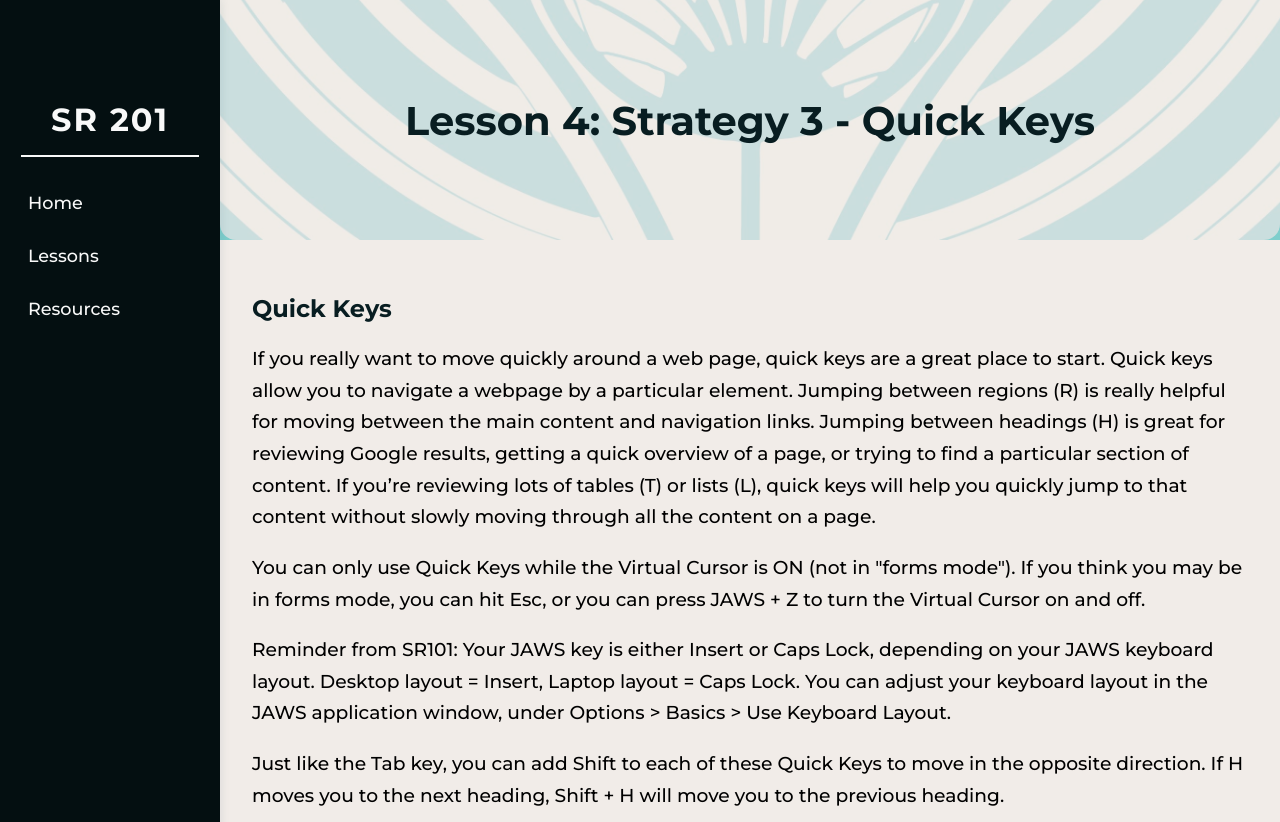
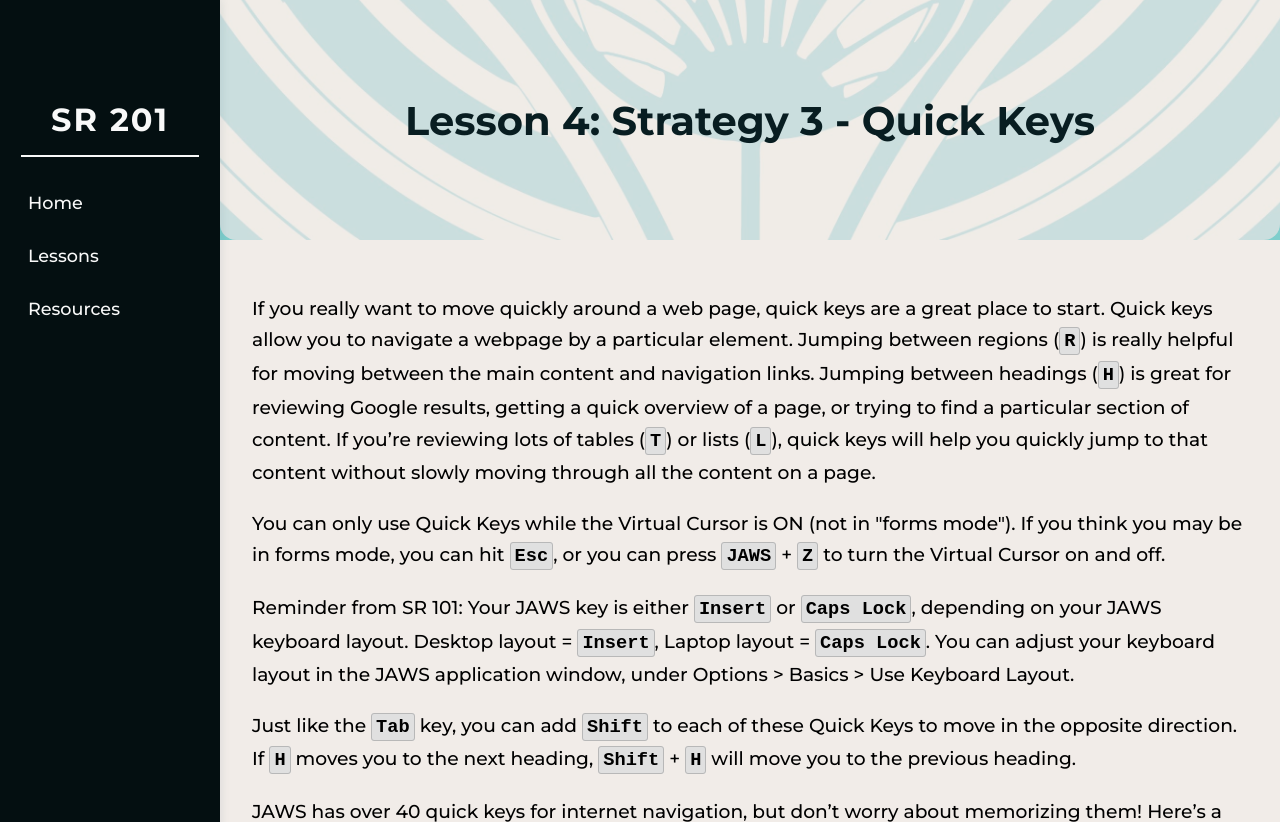
Before and after one commit to mcantino0/screen-reader-201, a plain HTML site: page strategy-3.html in a window 1280 px wide. Shown: the top 822 px of the page. Drawn offline with Linux system fonts and the light colour scheme.

Commit message:
style updates

```diff
--- a/strategy-3.html
+++ b/strategy-3.html
@@ -193,6 +193,13 @@
     .next-btn {
       margin-left: auto;
     }
+    kbd {
+  font-weight: bold;
+  background: #E0E0E0;
+  border: 1px solid #B8B8B8;
+  padding: 2px 4px;
+  border-radius: 3px;
+}
   </style>
 </head>
 <body>
@@ -215,11 +222,11 @@
       </div>
     </div>
     <main class="main-content" id="main-content" tabindex="-1">
-     <h2>Quick Keys</h2>
-<p>If you really want to move quickly around a web page, quick keys are a great place to start. Quick keys allow you to navigate a webpage by a particular element. Jumping between regions (R) is really helpful for moving between the main content and navigation links. Jumping between headings (H) is great for reviewing Google results, getting a quick overview of a page, or trying to find a particular section of content. If you’re reviewing lots of tables (T) or lists (L), quick keys will help you quickly jump to that content without slowly moving through all the content on a page.</p>
-<p>You can only use Quick Keys while the Virtual Cursor is ON (not in "forms mode"). If you think you may be in forms mode, you can hit Esc, or you can press JAWS + Z to turn the Virtual Cursor on and off.</p>
-<p>Reminder from SR101: Your JAWS key is either Insert or Caps Lock, depending on your JAWS keyboard layout. Desktop layout = Insert, Laptop layout = Caps Lock. You can adjust your keyboard layout in the JAWS application window, under Options &gt; Basics &gt; Use Keyboard Layout.</p>
-<p>Just like the Tab key, you can add Shift to each of these Quick Keys to move in the opposite direction. If H moves you to the next heading, Shift + H will move you to the previous heading.</p>
+
+<p>If you really want to move quickly around a web page, quick keys are a great place to start. Quick keys allow you to navigate a webpage by a particular element. Jumping between regions (<kbd>R</kbd>) is really helpful for moving between the main content and navigation links. Jumping between headings (<kbd>H</kbd>) is great for reviewing Google results, getting a quick overview of a page, or trying to find a particular section of content. If you’re reviewing lots of tables (<kbd>T</kbd>) or lists (<kbd>L</kbd>), quick keys will help you quickly jump to that content without slowly moving through all the content on a page.</p>
+<p>You can only use Quick Keys while the Virtual Cursor is ON (not in "forms mode"). If you think you may be in forms mode, you can hit <kbd>Esc</kbd>, or you can press <kbd>JAWS</kbd> + <kbd>Z</kbd> to turn the Virtual Cursor on and off.</p>
+<p>Reminder from SR 101: Your JAWS key is either <kbd>Insert</kbd> or <kbd>Caps Lock</kbd>, depending on your JAWS keyboard layout. Desktop layout = <kbd>Insert</kbd>, Laptop layout = <kbd>Caps Lock</kbd>. You can adjust your keyboard layout in the JAWS application window, under Options &gt; Basics &gt; Use Keyboard Layout.</p>
+<p>Just like the <kbd>Tab</kbd> key, you can add <kbd>Shift</kbd> to each of these Quick Keys to move in the opposite direction. If <kbd>H</kbd> moves you to the next heading, <kbd>Shift</kbd> + <kbd>H</kbd> will move you to the previous heading.</p>
 <p>JAWS has over 40 quick keys for internet navigation, but don’t worry about memorizing them! Here’s a list of common quick keys that you’ll actually use.</p>
 <table style="width: 70%;" aria-label="Web Element Quick Keys">
   <colgroup>
```
Also changed, not shown: basic-web-navigation-commands.html (+8 -1 lines), index.html (+1 -1 lines), strategies-1-&-2.html (+11 -4 lines), strategy-4.html (+10 -4 lines), using-your-web-browser.html (+8 -1 lines), web-pages-vs-web-apps.html (+9 -2 lines).
